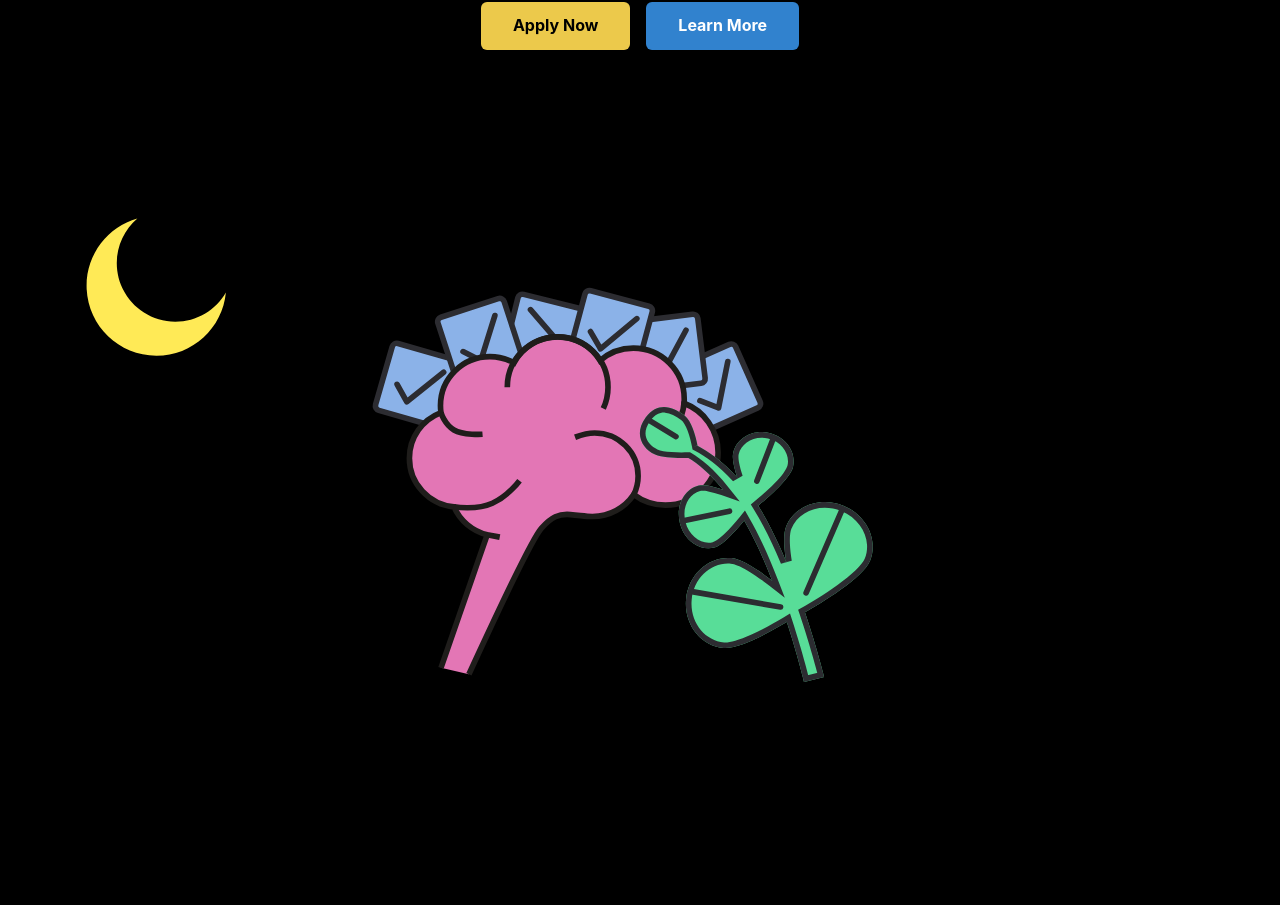
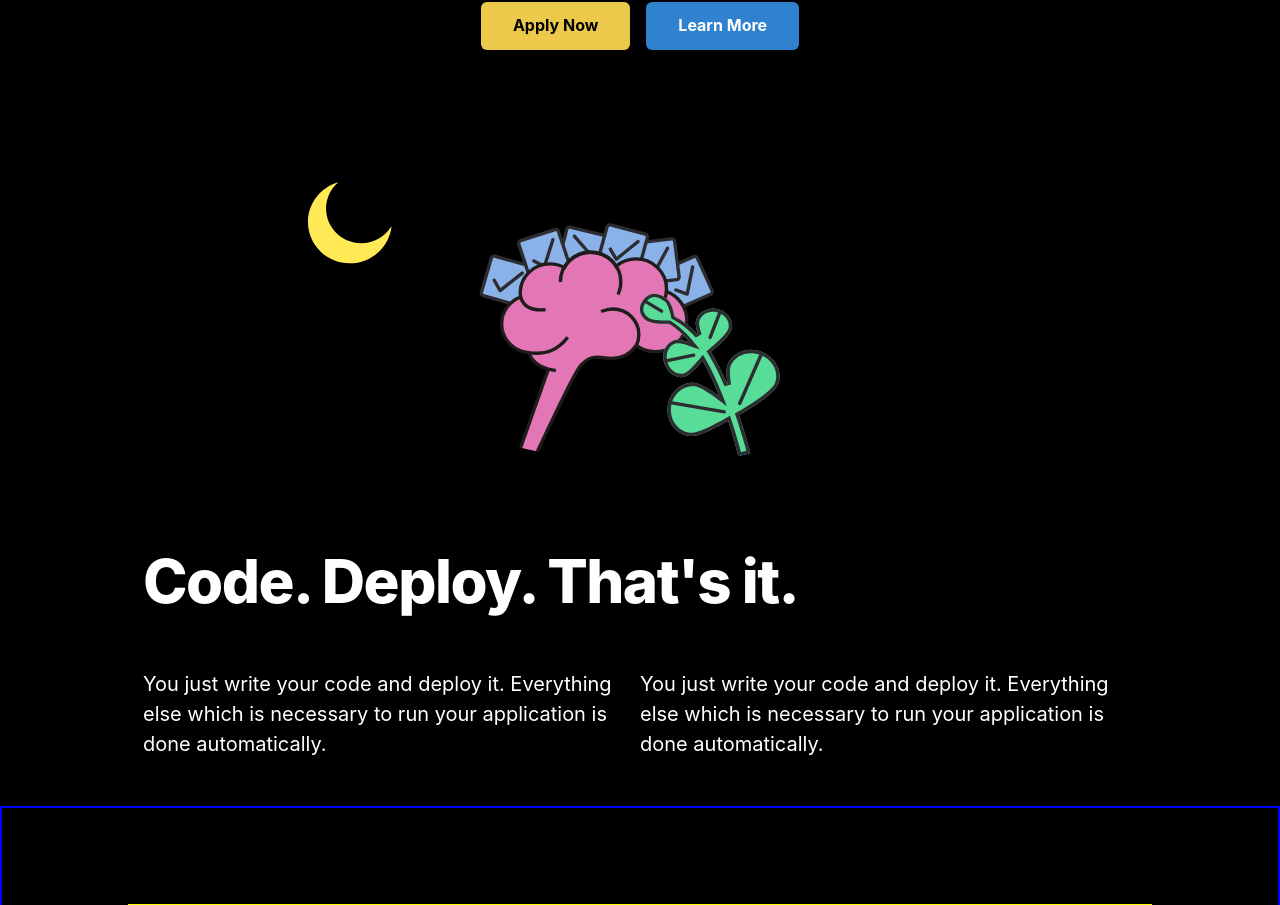
Before and after one commit to bitprj/bitproject_website, a Next.js app: page / in a window 1280 px wide. Shown: the part 473-1378 px from the top of the page. Built offline with nearby package versions, Linux system fonts and the light colour scheme.

Commit message:
Update landing.jsx

```diff
--- a/components/hero/landing.jsx
+++ b/components/hero/landing.jsx
@@ -11,13 +11,15 @@ import {
   LightMode,
   Center
 } from '@chakra-ui/react'
+
 import * as React from 'react'
-import { FaPlay } from 'react-icons/fa'
+import Fade from 'react-reveal/Fade';
 
 export const Landing = ({ heading, description,cta1, cta2, image, logoImage, play, cta1link, cta2link }) => {
   return (
     <Box
     bg="black">
+      <Fade>
       <Box as="section" bg="black" color="white" pt="7.5rem"  >
         <Box maxW={{ base: 'xl', md: '7xl' }} mx="auto" px={{ base: '6', md: '8' }}>
           <Box textAlign="center">
@@ -116,11 +118,11 @@ export const Landing = ({ heading, description,cta1, cta2, image, logoImage, pla
               // maxW="70rem"
               m="0 auto"
               mt="10rem"
+              maxH="50vh"
+              maxW ="60vw"
             />
       </Box>
-
-      <Box as="section" pt={{ base: '16', md: '40' }} >
-      </Box>
+      </Fade>
     </Box>
 
   )
```
